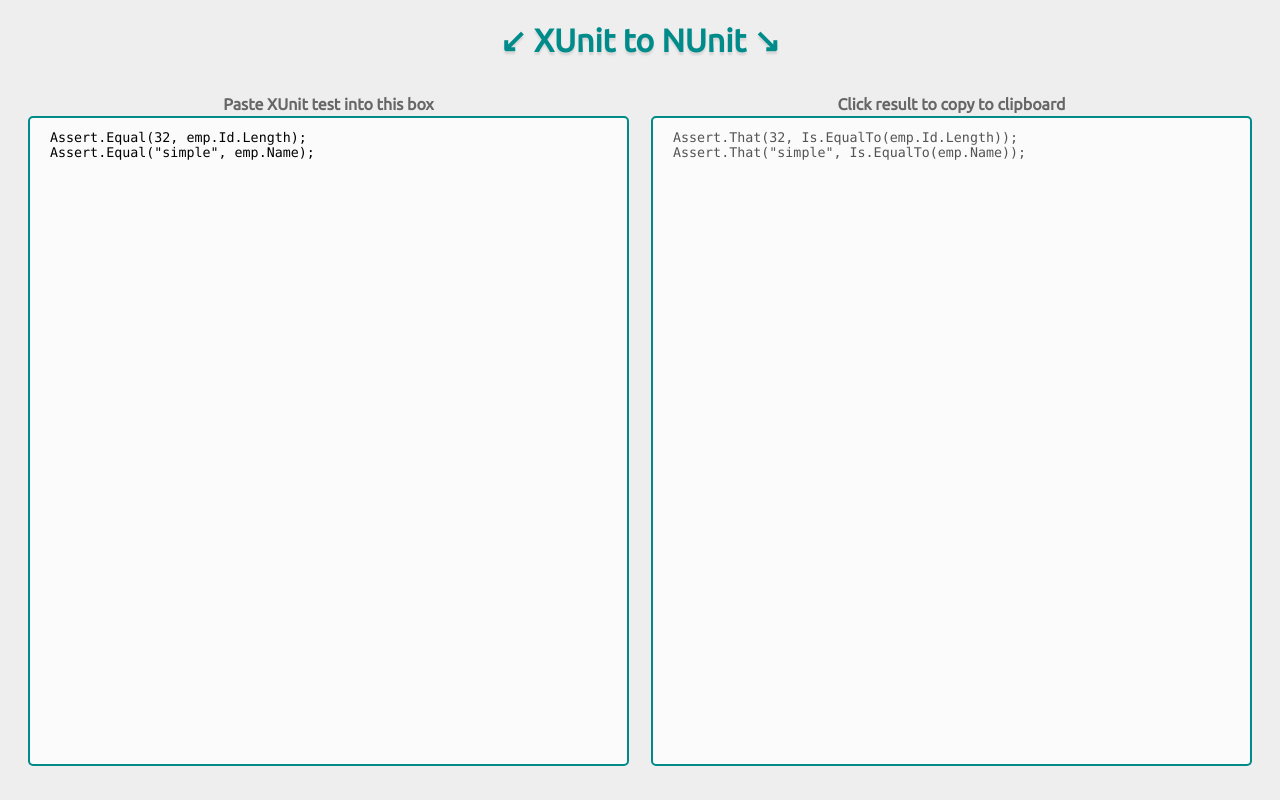
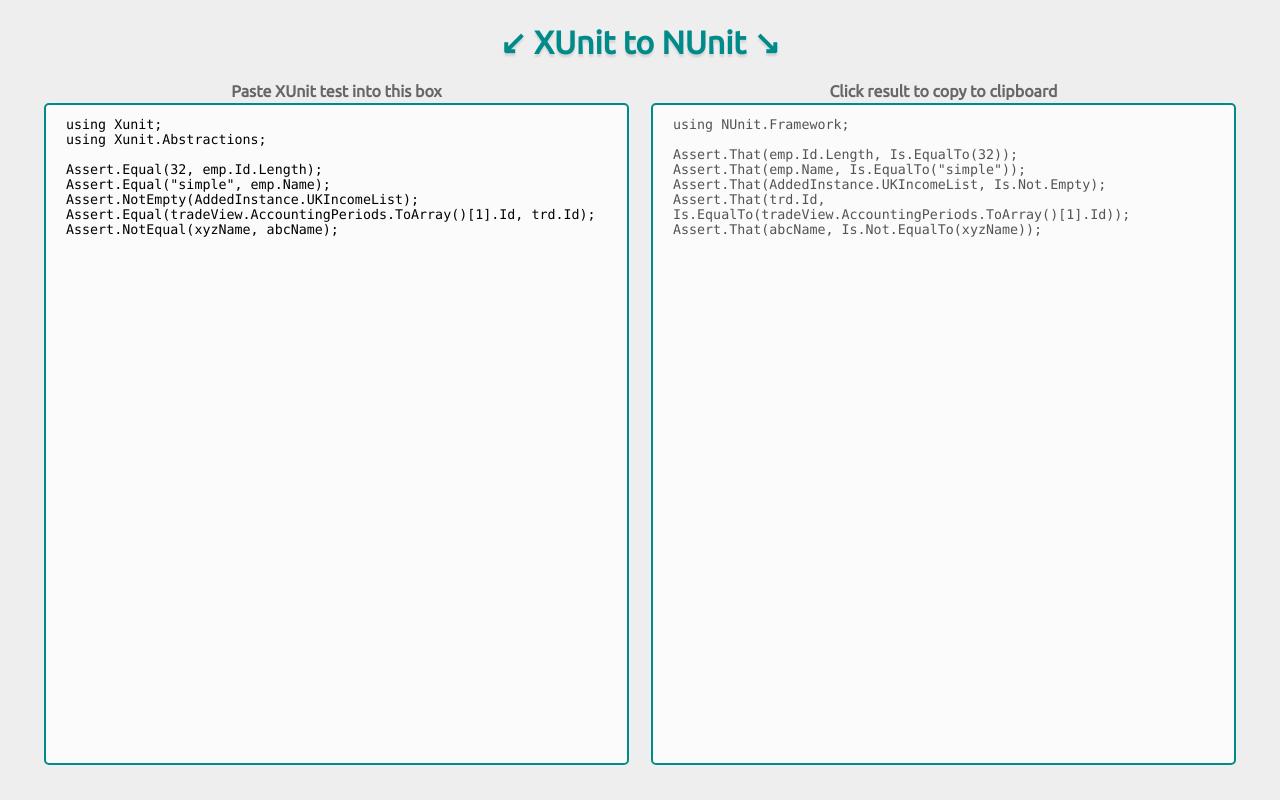
Before and after one commit to jmsv/xunit-to-nunit, a plain HTML site: page index.html in a window 1280 px wide. Drawn offline with nearby package versions, Linux system fonts and the light colour scheme; some packages are replaced by stand-ins of ours; a script that the page names is missing.

Commit message:
Fixed lots of stuff
Fixed: Assert.Equal ordering, UI text-area sizing, Is.Not.Equal, etc.

```diff
--- a/assets/css/styles.css
+++ b/assets/css/styles.css
@@ -14,7 +14,7 @@
 body {
     font-size: 1em;
     line-height: 1.5;
-    max-width: 100%;
+    width: 100%;
     margin: 0 auto;
     height: 100%;
     padding: 0;
@@ -33,8 +33,9 @@
 
 header {
     text-align: center;
-    margin: 1em;
     color: darkcyan;
+    margin-top: -1em;
+    margin-bottom: 1em;
 }
 
 header h1 {
@@ -48,25 +49,34 @@
     text-decoration: none;
 }
 
-.wrapper {
-    margin: 1em;
-    margin-top: none;
-    height: 100%;
-}
-
 .main-table {
     width: 100%;
-    height: 100%
+    height: 100%;
+    position: absolute;
+    padding: 2em;
 }
 
 .main-table td {
     padding: 10px;
     width: 50%;
+    top: 0;
+    bottom: 0;
+    left: 0;
+    right: 0;
+}
+
+.tr-header {
+    height: 0%;
+}
+
+.tr-content tr {
+    height: 100%;
 }
 
 .text-container {
-    height: 650px;
+    height: 100%;
     margin: auto;
+    margin-bottom: 30px;
 }
 
 textarea {
--- a/assets/js/main.js
+++ b/assets/js/main.js
@@ -7,9 +7,12 @@
     {
         AssertType: 'NotEmpty',
         Criteria: 'Is.Not.Empty',
-        // NEEDS FIXING - criteria needs to go after first param, e.g.: `Assert.That(AddedInstance.UKIncomeList, Is.Not.Empty);`
-        // See line 53
         Comparison: false,
+    },
+    {
+        AssertType: 'NotEqual',
+        Criteria: 'Is.Not.EqualTo(',
+        Comparison: true,
     },
 ];
 
@@ -17,48 +20,89 @@
     return this.substr(0, index) + string + this.substr(index);
 }
 
-function getCriteriaIndex(line, startIndex) {
+function getEndOfParamIndex(line, startOfParamIndex) {
+    if (line == '/\S/') return '';
     var countParenthesis = 0;
     var countBracket = 0;
     var inQuote = false;
     var inDoubleQuote = false;
-    for (var i = startIndex + 1; i <= line.length; i++) {
+    for (var i = startOfParamIndex; i <= line.length; i++) {
         if (line[i] == '(') countParenthesis += 1;
         if (line[i] == ')') countParenthesis -= 1;
         if (line[i] == '[') countBracket += 1;
-        if (line[i] == ']') countBracket += 1;
+        if (line[i] == ']') countBracket -= 1;
         if (line[i] == '\'') inQuote = !inQuote;
         if (line[i] == '"') inDoubleQuote = !inDoubleQuote;
-        if (countParenthesis == 0 &
-            countBracket == 0 &
-            !inQuote &
-            !inDoubleQuote &
-            line[i] == ',') {
+        if (line[i] == ';') {
+            return i - 1;
+        }
+        if (line[i] == ',') {
+            if (countParenthesis == 0 &
+                countBracket == 0 &
+                !inQuote &
+                !inDoubleQuote) {
+                return i;
+            }
+        }
+    }
+    return line.length;
+}
+
+function getCriteriaIndex(line, startIndex) {
+    getEndOfParamIndex(line, startIndex);
+}
+
+function getNextParamStartIndex(line, endOfFirstParamIndex) {
+    for (var i = endOfFirstParamIndex; i < line.length; i++) {
+        if (!(line[i] == ',' | line[i] == '/\S/')) {
+            return i;
+        }
+    }
+}
+
+function swapTwoAssertParams(line, openBracketIndex) {
+    if (line[openBracketIndex] != '(') {
+        return 'invalid openBracketIndex supplied';
+    }
+    var firstParamEndIndex = getEndOfParamIndex(line, openBracketIndex + 1);
+    var paramFirst = line.substring(openBracketIndex + 1, firstParamEndIndex);
+    var secondParamStartIndex = getNextParamStartIndex(line, firstParamEndIndex + 1);
+    var secondParamEndIndex = getEndOfParamIndex(line, getEndOfParamIndex(line, secondParamStartIndex));
+    var paramSecond = line.substring(secondParamStartIndex + 1, secondParamEndIndex);
+    return line.substring(0, openBracketIndex) + '(' + paramSecond + ', ' + paramFirst + ');';
+}
+
+function getStandaloneCriteriaIndex(line) {
+    for (var i = line.length - 1; i > 0; i--) {
+        if (!(line[i] == ')' | line[i] == ';')) {
             return i + 1;
         }
     }
 }
 
 function convertSingleAssert(line, assert) {
-    var index = line.indexOf(assert.AssertType);
+    console.log(line);
+    var assertCallName = 'Assert.' + assert.AssertType;
+    var index = line.indexOf(assertCallName);
     if (index < 0) {
         return line;
     }
-    var bracketIndex = index + assert.AssertType.length;
+    var bracketIndex = index + assertCallName.length;
 
     if (assert.Comparison) {
-        var criteriaIndex = getCriteriaIndex(line, bracketIndex);
+        line = swapTwoAssertParams(line, bracketIndex);
+        var criteriaIndex = getEndOfParamIndex(line, bracketIndex + 1) + 1;
         line = line.insertAt(criteriaIndex + 1, assert.Criteria);
     } else {
-        // This is wrong - Is.Etc needs to go after first arg, see line 10
-        line = line.insertAt(bracketIndex + 1, assert.Criteria);
+        var insertIndex = getStandaloneCriteriaIndex(line)
+        line = line.insertAt(insertIndex, ', ' + assert.Criteria);
     }
 
     if (assert.Criteria[assert.Criteria.length - 1] == '(') {
         if (line[line.length - 1] == ';') {
             line = line.insertAt(line.length - 1, ')');
         } else {
-            line = line + ')';
+            line += ')';
         }
     }
     line = line.replace(assert.AssertType, 'That');
@@ -82,8 +126,9 @@
 }
 
 function convertLine(line) {
-    line = line.replace("using Xunit", "using NUnit.Framework");
+    line = line.replace("using Xunit;", "using NUnit.Framework;");
     line = convertLineAssert(line);
+    line = line.replace("using Xunit;", "using NUnit.Framework;");
     line = line.replace('[Fact]', '[Test]');
     line = line.replace('InlineData', 'TestCase');
     line = addTestFixtureLine(line);
@@ -97,15 +142,21 @@
         codeLines[i] = convertLine(codeLines[i]);
     }
 
+    for (var i = codeLines.length - 1; i--;) {
+        if (codeLines[i] === 'using Xunit.Abstractions;') {
+            codeLines.splice(i, 1);
+        }
+    }
+
     var codeOut = codeLines.join('\n');
-    return codeOut;
+    return codeOut + '\n';
 }
 
 angular.module('XUnitToNUnit', [])
     .controller('ConverterController', function ($scope) {
         var ConverterController = this;
-        $scope.XUnitIn = "Assert.Equal(32, emp.Id.Length);\nAssert.Equal(\"simple\", emp.Name);";
-        $scope.NUnitOut = "using NUnit.Framework;";
+        $scope.XUnitIn = "using Xunit;\nusing Xunit.Abstractions;\n\nAssert.Equal(32, emp.Id.Length);\nAssert.Equal(\"simple\", emp.Name);\nAssert.NotEmpty(AddedInstance.UKIncomeList);\nAssert.Equal(tradeView.AccountingPeriods.ToArray()[1].Id, trd.Id);\nAssert.NotEqual(xyzName, abcName);";
+        $scope.NUnitOut = "";
 
         $scope.updateXUnitIn = function () {
             $scope.NUnitOut = convertCode($scope.XUnitIn);
--- a/index.html
+++ b/index.html
@@ -12,20 +12,22 @@
 </head>
 
 <body ng-controller="ConverterController">
+    <table class="main-table">
+        <tbody>
+            <tr class="tr-header">
+                <th colspan="2">
                     <header>
                         <a href=".">
                             <h1>↙ XUnit to NUnit ↘</h1>
                         </a>
                     </header>
-
-    <div class="wrapper">
-        <table class="main-table">
-            <tbody>
-                <tr>
+                </th>
+            </tr>
+            <tr class="tr-content">
                 <td>
                     <div class="text-container">
                         <h4>Paste XUnit test into this box</h4>
-                            <textarea id="XUnitInBox" rows="5" ng-model="XUnitIn" ng-change="updateXUnitIn()"></textarea>
+                        <textarea id="XUnitInBox" rows="5" ng-model="XUnitIn" ng-change="updateXUnitIn()" spellcheck="false"></textarea>
                     </div>
                 </td>
                 <td>
@@ -37,7 +39,6 @@
             </tr>
         </tbody>
     </table>
-    </div>
 
     <div id="snackbar">Copied NUnit test to clipboard</div>
 </body>
```
Lines whose indentation alone changed are shown as unchanged.
